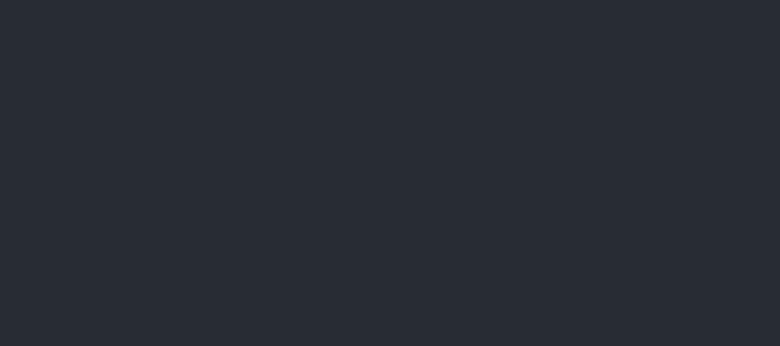
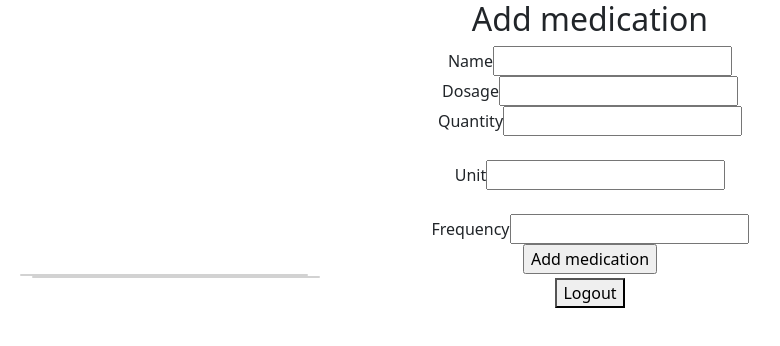
Before and after one commit to camilasandovals/zerin-labs-web, a React (Create React App) app: page /home in a window 1280 px wide. Shown: the top 346 px of the page, without its empty margins (50-830 px from the left). Built offline with nearby package versions, Linux system fonts and the light colour scheme; no server answers.

Commit message:
added login, sign up, home

```diff
--- a/package.json
+++ b/package.json
@@ -6,8 +6,12 @@
     "@testing-library/jest-dom": "^5.16.5",
     "@testing-library/react": "^13.4.0",
     "@testing-library/user-event": "^13.5.0",
+    "bootstrap": "^5.2.3",
+    "bootstrap-icons": "^1.10.5",
     "react": "^18.2.0",
+    "react-bootstrap": "^2.7.4",
     "react-dom": "^18.2.0",
+    "react-router-dom": "^6.11.1",
     "react-scripts": "5.0.1",
     "web-vitals": "^2.1.4"
   },
--- a/src/App.css
+++ b/src/App.css
@@ -2,31 +2,6 @@
   text-align: center;
 }
 
-.App-logo {
-  height: 40vmin;
-  pointer-events: none;
-}
-
-@media (prefers-reduced-motion: no-preference) {
-  .App-logo {
-    animation: App-logo-spin infinite 20s linear;
-  }
-}
-
-.App-header {
-  background-color: #282c34;
-  min-height: 100vh;
-  display: flex;
-  flex-direction: column;
-  align-items: center;
-  justify-content: center;
-  font-size: calc(10px + 2vmin);
-  color: white;
-}
-
-.App-link {
-  color: #61dafb;
-}
 
 @keyframes App-logo-spin {
   from {
--- a/src/App.js
+++ b/src/App.js
@@ -1,11 +1,23 @@
+import { BrowserRouter, Routes, Route } from 'react-router-dom';
+import Home from './scenes/Home';
+import SignUp from './scenes/SignUp';
+import Login from './scenes/Login';
+import "bootstrap/dist/css/bootstrap.min.css"
 import './App.css';
+import Landing from './scenes/Landing';
+
 
 function App() {
   return (
     <div className="App">
-      <header className="App-header">
-
-      </header>
+      <BrowserRouter>
+        <Routes>
+          <Route path='/' element={<Landing />} />
+          <Route path='/home' element={<Home />} />
+          <Route path='/signup' element={<SignUp />} />
+          <Route path='/login' element={<Login />} />
+        </Routes>
+      </BrowserRouter>
     </div>
   );
 }
--- /dev/null
+++ b/src/components/LoginForm.jsx
@@ -0,0 +1,18 @@
+export default function LoginForm() {
+    return(
+        <>
+            <h2>Login</h2>
+            <form >
+                <label htmlFor="username">Username
+                <input type="text" />
+                </label>
+                <br />
+                <label htmlFor="password">Password
+                <input type="text" />
+                </label>
+                <br/>
+                <input type="submit" value="Login" />
+            </form>
+        </>
+    )
+}
--- /dev/null
+++ b/src/components/MedicationGrid/Grid.jsx
@@ -0,0 +1,25 @@
+import { Col, Container, Row } from "react-bootstrap"
+import Medication from "../MedicationGrid/Medication"
+import { useEffect, useState } from "react"
+
+export default function Grid(){
+    const [medications, setMedications] = useState()
+
+    useEffect(()=>{
+        fetch("http://54.234.48.173:3001/api/medications")
+        .then(resp => resp.json())
+        .then(setMedications)
+        .catch(alert)
+    },[])
+
+    return(
+        <Container>
+            <Row>
+                {
+                    <Medication />
+                }
+            </Row>
+            <Medication />
+        </Container>
+    )
+}
--- /dev/null
+++ b/src/components/MedicationGrid/Medication.jsx
@@ -0,0 +1,18 @@
+import Button from 'react-bootstrap/Button';
+import Card from 'react-bootstrap/Card';
+
+export default function Medication(){
+    return (
+    <Card style={{ width: '18rem' }}>
+      {/* <Card.Img variant="top" src="https://i0.wp.com/vitalrecord.tamhsc.edu/wp-content/uploads/2017/01/pills-tamhsc.jpg?fit=1100%2C625&ssl=1" />
+      <Card.Body>
+        <Card.Title>Card Title</Card.Title>
+        <Card.Text>
+          Some quick example text to build on the card title and make up the
+          bulk of the card's content.
+        </Card.Text>
+        <Button variant="primary">Go somewhere</Button>
+      </Card.Body> */}
+    </Card>
+  );
+}
--- /dev/null
+++ b/src/components/SignUpForm.jsx
@@ -0,0 +1,18 @@
+export default function SignUpForm() {
+    return(
+        <>
+            <h2>SignUp</h2>
+            <form >
+                <label htmlFor="username">Username
+                <input type="text" />
+                </label>
+                <br />
+                <label htmlFor="password">Password
+                <input type="text" />
+                </label>
+                <br/>
+                <input type="submit" value="Login" />
+            </form>
+        </>
+    )
+}
--- /dev/null
+++ b/src/components/TestAddMedi.jsx
@@ -0,0 +1,73 @@
+import { useState } from "react";
+
+export default function TestAddMedication(){
+    const [nameMed, setName ] = useState('');
+    const [dosage, setDosage] = useState('');
+    const [quantity, setQuantity] = useState('');
+    const [unit, setUnit] = useState('');
+    const [frequency, setFrequency] = useState('');
+    const [medication, setMedication] = useState('');
+
+    const handleAddMed = (e) => {
+        e.preventDefault()
+        fetch("http://54.234.48.173:3001/api/medications", {
+            method:"POST",
+            headers: {"Content-Type": "application/json"},   //added this line for token
+            body: JSON.stringify({nameMed, dosage, quantity, unit, frequency})
+       })
+           .then(resp => resp.json())
+           .then( data => {
+               if(data.message) {
+                   alert(data.message)
+                   return
+               }
+               setMedication(data);
+           })
+        .catch(alert)
+    }
+
+    return(
+    <>
+            <h2>Add medication</h2>
+            <form onSubmit={handleAddMed}>
+                <label htmlFor="name">Name
+                    <input
+                        type="text"
+                        value={nameMed}
+                        onChange={ (e) => {setName(e.target.value)}}/>
+                </label>
+                <br />
+                <label htmlFor="dosage">Dosage
+                <input
+                    type="text"
+                    value={dosage}
+                    onChange={ (e) => {setDosage(e.target.value)}} />
+                </label>
+                <br/>
+                <label htmlFor="quantity"> Quantity
+                    <input
+                    type='text'
+                    value={quantity}
+                    onChange={ (e) => {setQuantity(e.target.value)}} />
+                </label>
+                <br/>
+                <br/>
+                <label htmlFor="unit"> Unit
+                    <input
+                    type='text'
+                    value={unit}
+                    onChange={ (e) => {setUnit(e.target.value)}} />
+                </label>
+                <br/><br/>
+                <label htmlFor="frequency"> Frequency
+                    <input
+                    type='text'
+                    value={frequency}
+                    onChange={ (e) => {setFrequency(e.target.value)}} />
+                </label>
+                <br/>
+                <input type="submit" value="Add medication" />
+            </form>
+        </>
+    )
+}
--- /dev/null
+++ b/src/scenes/Home.jsx
@@ -0,0 +1,12 @@
+import Grid from "../components/MedicationGrid/Grid"
+import TestAddMedication from "../components/TestAddMedi"
+
+export default function Home(){
+    return(
+        <>
+            <TestAddMedication />
+            <Grid />
+            <button>Logout</button>
+        </>
+    )
+}
--- /dev/null
+++ b/src/scenes/Landing.jsx
@@ -0,0 +1,7 @@
+export default function Landing(){
+    return(
+        <>
+            <h2>Landing</h2>
+        </>
+    )
+}
--- /dev/null
+++ b/src/scenes/Login.jsx
@@ -0,0 +1,10 @@
+import LoginForm from "../components/LoginForm";
+
+export default function Login(){
+    return(
+        <>
+            <LoginForm />
+            <button>Sign up</button>
+        </>
+    )
+}
--- /dev/null
+++ b/src/scenes/SignUp.jsx
@@ -0,0 +1,10 @@
+import SignUpForm from "../components/SignUpForm";
+
+export default function SignUp(){
+    return(
+        <>
+            <SignUpForm />
+            <button>Login</button>
+        </>
+    )
+}
```
Also changed, not shown: 1 other file (tests, documents, lock files or other folders).
